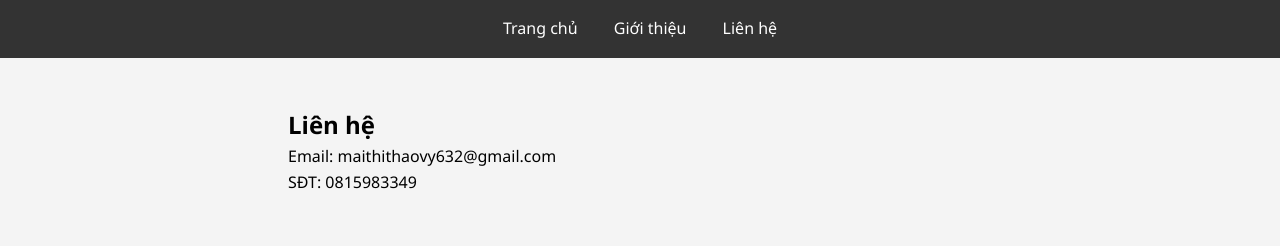
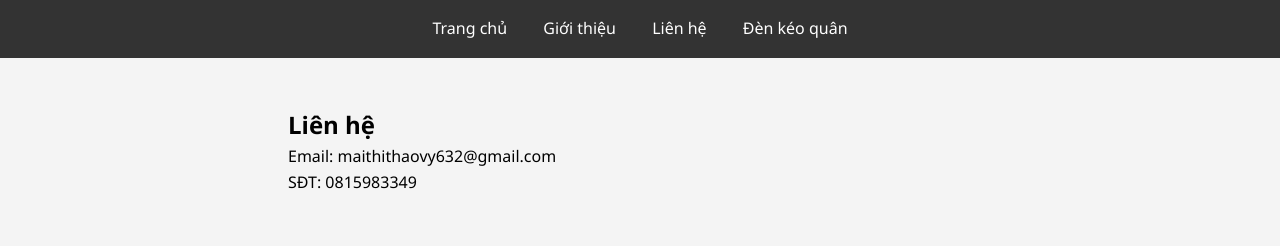
Before and after one commit to maivy111205/myportfolio, a plain HTML site: page contact.html in a window 1280 px wide. Drawn offline with Linux system fonts and the light colour scheme.

Commit message:
Update contact.html

```diff
--- a/contact.html
+++ b/contact.html
@@ -10,6 +10,7 @@
         <a href="index.html">Trang chủ</a>
         <a href="about.html">Giới thiệu</a>
         <a href="contact.html">Liên hệ</a>
+        <a href="denkeoquan.html">Đèn kéo quân</a>
     </nav>
 
     <section>
```
